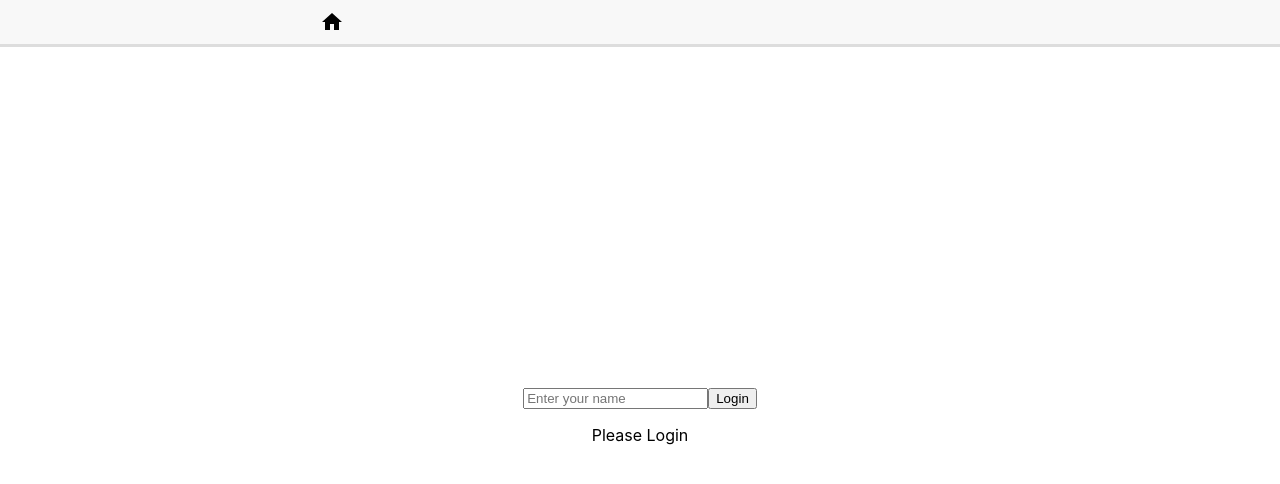
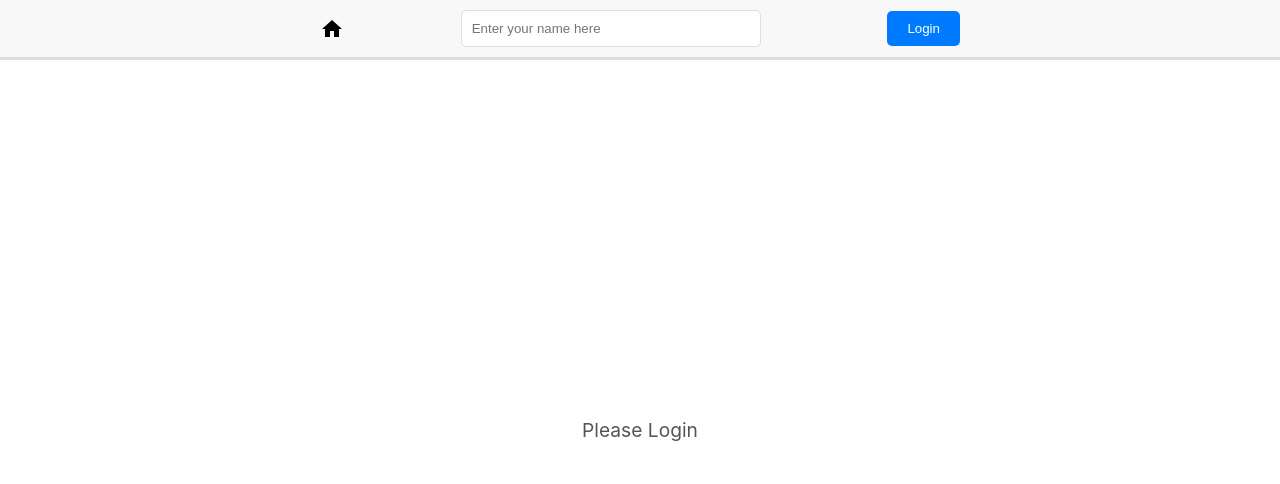
Before and after one commit to katty-bird/sports-fields, a React (Create React App) app: page / in a window 1280 px wide. Shown: the top 484 px of the page. Built offline with nearby package versions, Linux system fonts and the light colour scheme.

Commit message:
add semicolon

```diff
--- a/src/App.js
+++ b/src/App.js
@@ -1,50 +1,56 @@
-import React, { useState} from 'react';
+import React, { useState } from 'react';
 import { Home as HomeIcon } from '@mui/icons-material';
 import './App.css';
 
 function App() {
-  const [name, setName] = useState('')
-  const [isLoggedIn, setIsLoggedIn] = useState(false)
+  const [name, setName] = useState('');
+  const [isLoggedIn, setIsLoggedIn] = useState(false);
 
   const handleLogin = () => {
-    if (name.trim()) {
-      setIsLoggedIn(true)
-    }
-  }
+      setIsLoggedIn(true);
+  };
 
   const handleLogout = () => {
-    setIsLoggedIn(false)
-    setName('')
-  }
+    setIsLoggedIn(false);
+    setName('');
+  };
 
   return (
     <div className="App">
       <header className="App-header">
         <HomeIcon className="home-icon" />
-        {isLoggedIn && <h1>Hello, {name}!</h1>}
-        {isLoggedIn && <button onClick={handleLogout}>Logout</button>}
+        {!isLoggedIn && (
+          <>
+            <input
+              type="text"
+              placeholder="Enter your name here"
+              value={name}
+              onChange={e => setName(e.target.value)}
+              className="name-input"
+            />
+            <button onClick={handleLogin} className="login-button">Login</button>
+          </>
+        )}
+        {isLoggedIn && (
+          <>
+            <h1>Hello, {name}!</h1>
+            <button onClick={handleLogout} className="logout-button">Logout</button>
+          </>
+        )}
       </header>
       <main className="App-body">
         {!isLoggedIn ? (
-          <div>
-            <input
-              type="text"
-              placeholder="Enter your name"
-              value={name}
-              onChange={(e) => setName(e.target.value)}
-            />
-            <button onClick={handleLogin}>Login</button>
-
-          <p>Please Login</p>
+          <div className="login-container">
+            <p className="login-text">Please Login</p>
           </div>
         ) : (
-          <div className="welcome">
+          <div className="welcome-container">
             <p>Hey there <strong>{name}</strong>, great that you are here. Let me show you around and tell you what you can do in the App.</p>
           </div>
         )}
       </main>
     </div>
-  )
+  );
 }
 
 export default App;
```
